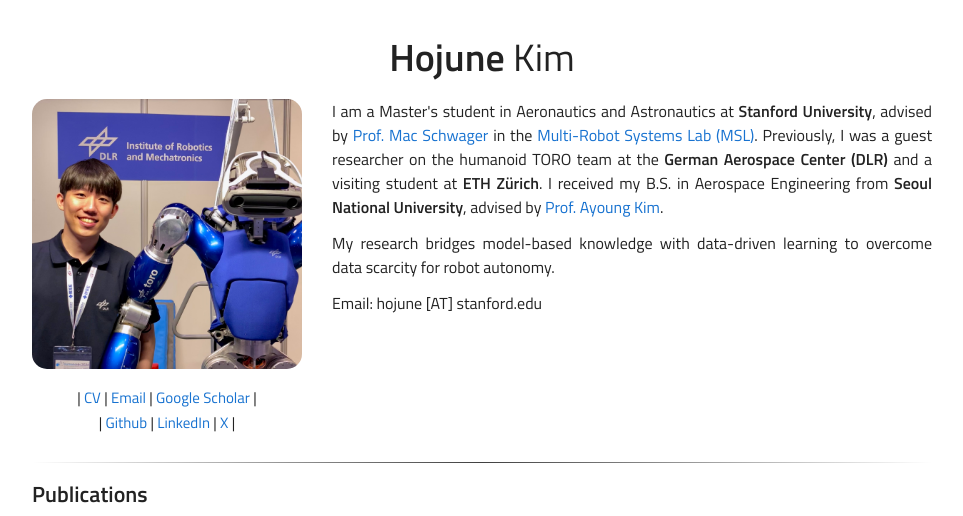
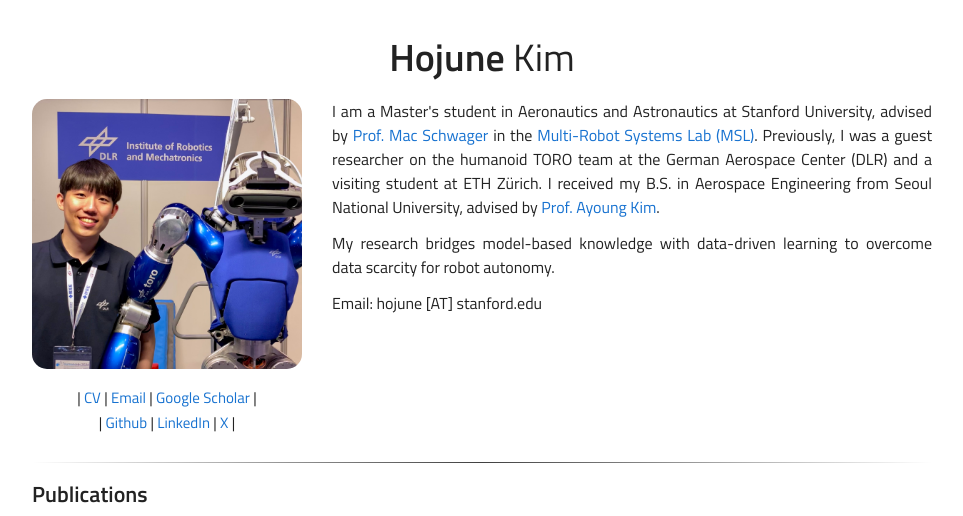
Before and after one commit to hojjunekim/hojjunekim.github.io, a Jekyll site: the page built from _pages/about.md, in a window 1280 px wide and 900 px high, cut to the strip 0-516 px from the top of the window. Shown: the whole strip, without its empty margins (158-1121 px from the left). Built offline with Jekyll 4.4.1, drawn with Linux system fonts in a browser that asks for light colours; nearby versions of some CDN libraries.

Commit message:
Remove bold from institution names in bio
Co-Authored-By: Claude Opus 5 (1M context) <noreply@anthropic.com>

```diff
--- a/_pages/about.md
+++ b/_pages/about.md
@@ -23,7 +23,7 @@ years: [2026, 2024]
     </p>
   </div>
   <div class="topbio">
-    <p>I am a Master's student in Aeronautics and Astronautics at <b>Stanford University</b>, advised by <a href="https://profiles.stanford.edu/mac-schwager" target="_blank">Prof. Mac Schwager</a> in the <a href="https://msl.stanford.edu/" target="_blank">Multi-Robot Systems Lab (MSL)</a>. Previously, I was a guest researcher on the humanoid TORO team at the <b>German Aerospace Center (DLR)</b> and a visiting student at <b>ETH Zürich</b>. I received my B.S. in Aerospace Engineering from <b>Seoul National University</b>, advised by <a href="https://rpm.snu.ac.kr" target="_blank">Prof. Ayoung Kim</a>.</p>
+    <p>I am a Master's student in Aeronautics and Astronautics at Stanford University, advised by <a href="https://profiles.stanford.edu/mac-schwager" target="_blank">Prof. Mac Schwager</a> in the <a href="https://msl.stanford.edu/" target="_blank">Multi-Robot Systems Lab (MSL)</a>. Previously, I was a guest researcher on the humanoid TORO team at the German Aerospace Center (DLR) and a visiting student at ETH Zürich. I received my B.S. in Aerospace Engineering from Seoul National University, advised by <a href="https://rpm.snu.ac.kr" target="_blank">Prof. Ayoung Kim</a>.</p>
     <p>My research bridges model-based knowledge with data-driven learning to overcome data scarcity for robot autonomy.</p>
     <p>Email: hojune [AT] stanford.edu</p>
   </div>
```
